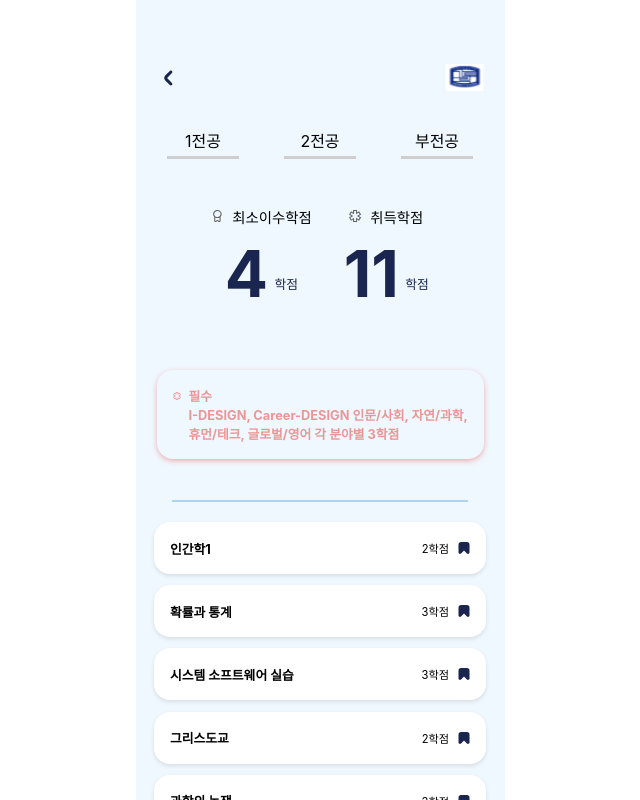
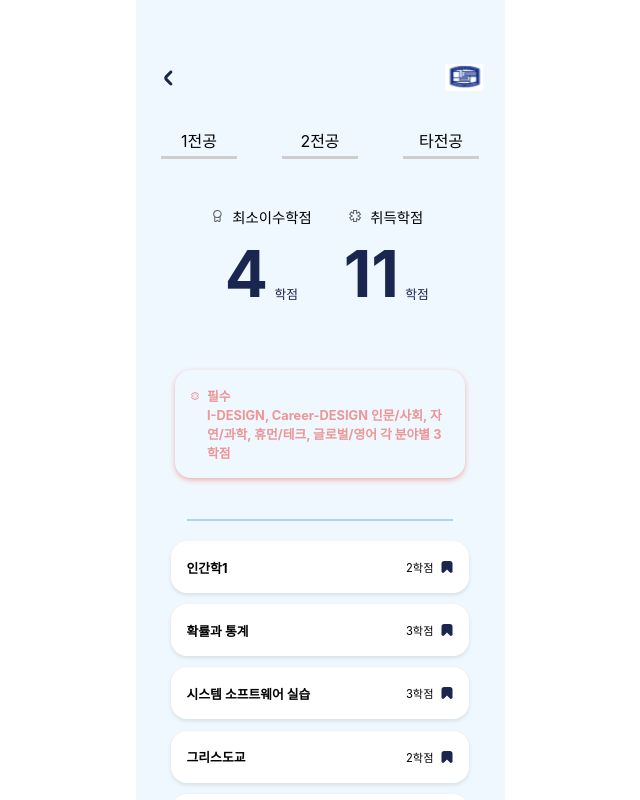
Before and after one commit to catholichak2024/cathak_web, a React (Create React App) app: page /detailclass/general in a window 1280 px wide. Shown: the whole page, without its empty margins (320-960 px from the left). Built offline with nearby package versions, Linux system fonts and the light colour scheme.

Commit message:
[feat] 수업 상세페이지 디자인수정

```diff
--- a/src/components/DetailClass/ClassTypeList/ClassType/Styles.ts
+++ b/src/components/DetailClass/ClassTypeList/ClassType/Styles.ts
@@ -18,7 +18,7 @@ export const underlinedText = styled.span`
 `;
 
 export const line = styled.div`
-  width: 72px;
+  width: 76px;
   height: 3px;
   background-color: ${({ theme }) => theme.colors.bottomBar}; // 선 색상
   margin-top: 4px; // 텍스트와 선 사이의 간격
--- a/src/components/DetailClass/ClassTypeList/ClassTypeList.tsx
+++ b/src/components/DetailClass/ClassTypeList/ClassTypeList.tsx
@@ -3,7 +3,7 @@ import ClassType from './ClassType/ClassType';
 import * as S from './Styles';
 
 const ClassTypeList: React.FC = () => {
-  const classTypes = ['1전공', '2전공', '부전공'];
+  const classTypes = ['1전공', '2전공', '타전공'];
 
   return (
     <S.layout>
--- a/src/components/DetailClass/Credit/LimitCredit/Styles.ts
+++ b/src/components/DetailClass/Credit/LimitCredit/Styles.ts
@@ -16,7 +16,7 @@ export const CreditContainer = styled.div`
 `;
 
 export const IconBox = styled.div`
-  margin-right: 0.5rem; /* 아이콘과 텍스트 간의 간격 */
+  margin-right: 0.5rem;
 `;
 
 export const WhatCreditText = styled.span`
@@ -40,5 +40,5 @@ export const CreditText = styled.span`
   font-size: 0.8rem;
   margin-left: 0.4rem;
   color: ${({ theme }) => theme.colors.navy};
-  height: 0px;
+  margin-top: 2.5rem;
 `;
--- a/src/pages/DetailClass/GeneralDetailPage/Styles.ts
+++ b/src/pages/DetailClass/GeneralDetailPage/Styles.ts
@@ -3,4 +3,5 @@ import styled from 'styled-components';
 export const Layout = styled.div`
   display: flex;
   flex-direction: column;
+  width: 90%;
 `;
```
